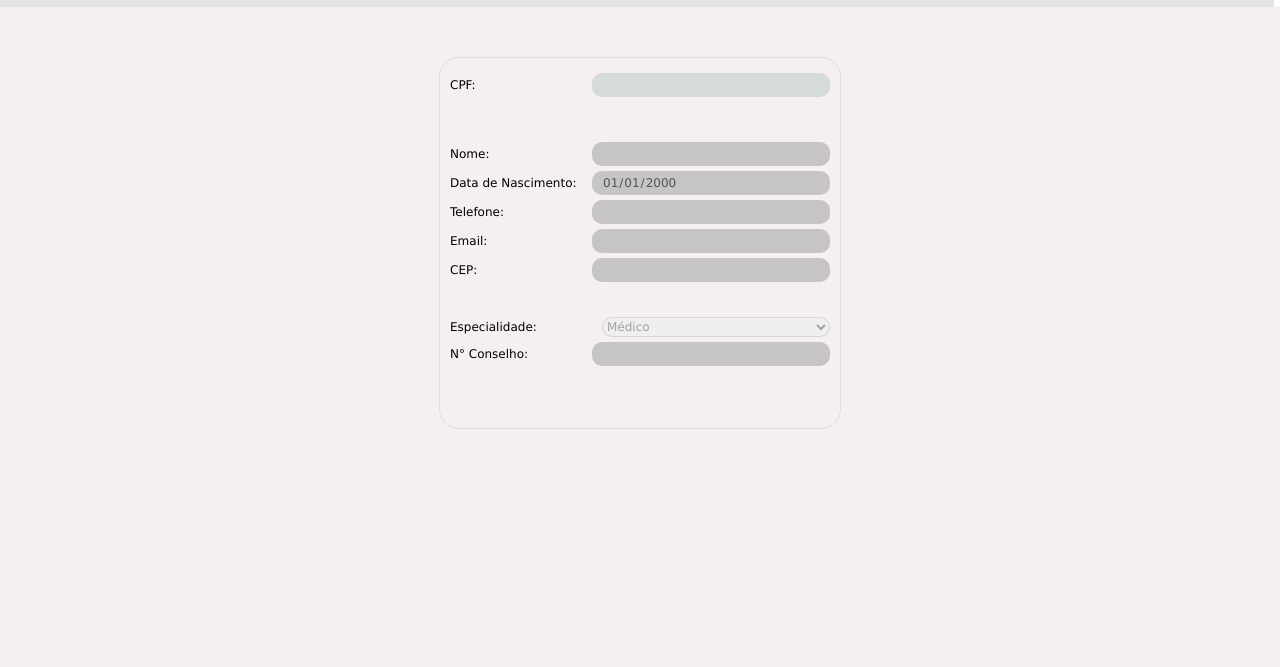
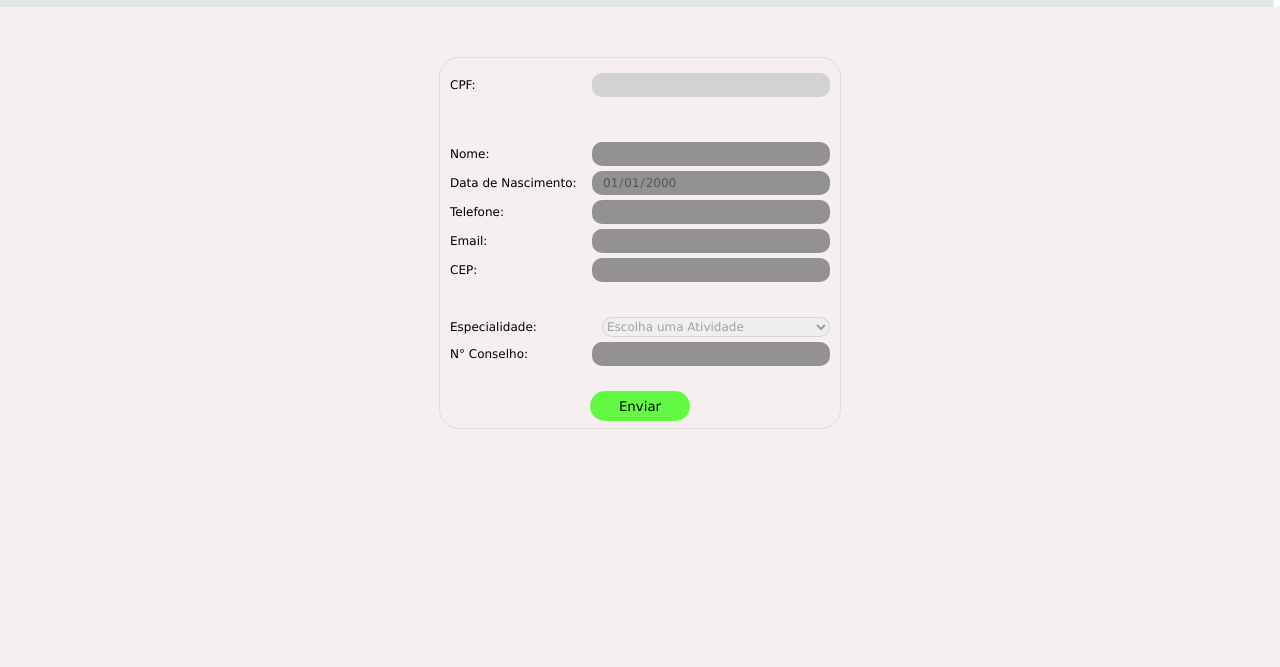
Before and after one commit to michaelrmartins/form_newuser, a website: page views/index.html in a window 1280 px wide. Shown: the part 133-800 px from the top of the page. Drawn offline with Linux system fonts and the light colour scheme.

Commit message:
minor adjusts

```diff
--- a/views/assets/css/style.css
+++ b/views/assets/css/style.css
@@ -104,6 +104,25 @@ font-size: 2vw;
     margin-top: 30px;
 }
 
+.div-send-button {
+    margin-top: 25px;
+    /* background-color: aqua; */
+    display: flex;
+    justify-content: center;
+
+}
+
+.sendButton {
+
+    font-weight: 500;
+    height: 30px;
+    width: 100px;
+    background-color: rgba(43, 255, 0, 0.719);
+    border: none;
+    border-radius: 20px;
+    color:rgb(0, 0, 0)
+}
+
 #input-cpf{
 
     margin-bottom: 40px;
@@ -120,9 +139,8 @@ font-size: 2vw;
 }
 
 input{
-
     padding-left: 10px;
-    background-color: rgb(213, 218, 218);
+    background-color: rgba(208, 209, 209, 0.973);
     border-radius: 10px;
     border: none;
     border-style: hidden;
@@ -134,7 +152,8 @@ input{
 }
 
 input:disabled{
-    background-color: rgba(126, 126, 128, 0.384);
+    /* cursor: none; */
+    background-color: rgba(0, 0, 0, 0.397);
 }
 
 input:focus{
--- a/views/index.html
+++ b/views/index.html
@@ -6,17 +6,17 @@
     <link rel="icon" href="https://i0.wp.com/www.heaa.com.br/wp-content/uploads/2024/01/FAVICON.jpg?fit=18%2C18&amp;ssl=1" sizes="32x32">
     <link rel="icon" href="https://i0.wp.com/www.heaa.com.br/wp-content/uploads/2024/01/FAVICON.jpg?fit=18%2C18&amp;ssl=1" sizes="192x192">
     <link rel="stylesheet" href="assets/css/style.css">
-    <script type="text/javascript" src="assets/javascript/script.js"></script>
+
     <title>Formulario HEAA</title>
 </head>
-<body>
+<body onload="populateDropdown()">
 
     <div class="div-banner">
         <div class="div-logo">
             <img src="https://i0.wp.com/www.heaa.com.br/wp-content/uploads/2022/12/HEAA.png?w=621&ssl=1" class="main-logo">
         </div>
         <div class="div-banner-text">
-            <p class="banner-heaa-name">BLA BLA BLA BLA BLA </p>
+            <p class="banner-heaa-name">Hospital Escola Alvaro Alvim </p>
             <p class="banner-heaa-message">Cadastro de usuário no sistema MV</p>
         </div>
     </div>
@@ -59,13 +59,21 @@
 
         <div class="div-extra-infos">
             <div class="div-infos-group">
-                <label for="input-role" disa>Especialidade:</label>
+
+                <body onload="populateDropdown()">
+                    <label for="roleDropDown">Especialidade:</label>
+                    <select name="roles-names" id="role-names" disabled>
+                        <option value="">Escolha uma Atividade</option>
+                    </select>
+                <!-- <label for="input-role" disa>Especialidade:</label>
                 <select name="roles-names" id="role-names" disabled>
                     <option value="Médico">Médico</option>
                     <option value="Enfermeiro">Enfermeiro</option>
                     <option value="Técnico de Enfermagem">Técnico de Enfermagem</option>
                     <option value="Setor Administrativo">Setor Administrativo</option>
-                </select>
+                </select> -->
+
+
             </div>
 
             <div class="div-infos-group">
@@ -75,9 +83,15 @@
         </div>
 
         <!-- <button onclick="enableFields()" draggable="true" onwaiting="3">Ok</button> -->
+         <div class="div-send-button">
+            <button class="sendButton" id="sendButton">Enviar</button>
+         </div>
 
     </div>
+    <script type="text/javascript" src="assets/javascript/script.js"></script>
     <script type="text/javascript" src="assets/javascript/validarCPF.js"></script>
     <script type="text/javascript" src="assets/javascript/functions.js"></script>
+    <script type="text/javascript" src="assets/javascript/populateFrontEnd.js"></script>
+    <script type="text/javascript" src="assets/javascript/sanitizer.js"></script>
 </body>
 </html>
```
